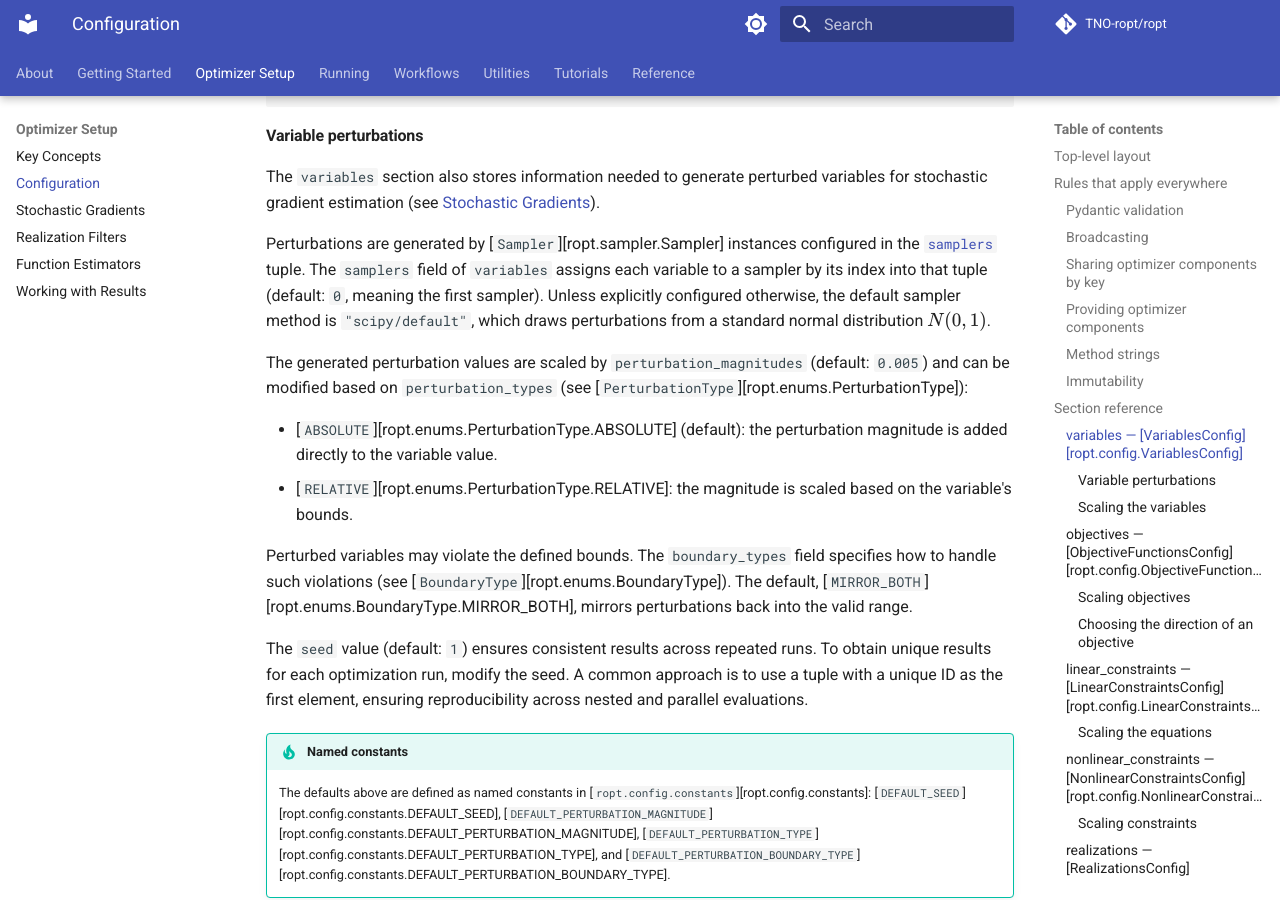
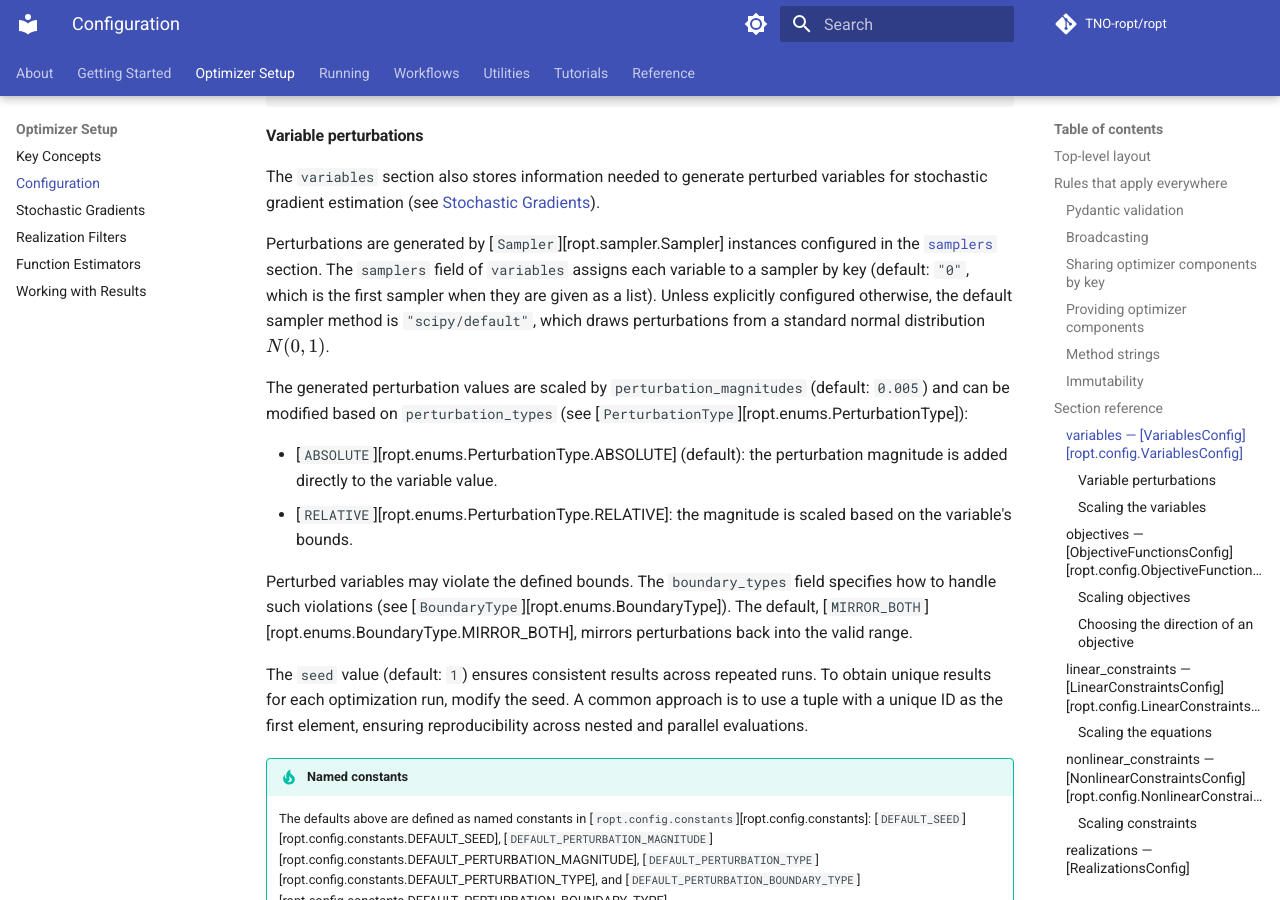
Before and after one commit to TNO-ropt/ropt, an MkDocs documentation site: the page built from docs/optimizer_setup/configuration.md, in a window 1280 px wide and 900 px high, scrolled down 4756 px. Built offline with MkDocs 1.6.1 and Material for MkDocs 9.7.7, drawn with Linux system fonts in a browser that asks for light colours; comment, search, counter and statistics services are not loaded; the version menu is left out; some of the changed text lies outside the part shown.

Commit message:
Small doc fix

```diff
--- a/docs/optimizer_setup/configuration.md
+++ b/docs/optimizer_setup/configuration.md
@@ -248,9 +248,9 @@
 Perturbations are generated by [`Sampler`][ropt.sampler.Sampler] instances
 configured in the
 [`samplers`](#function_estimators-realization_filters-samplers)
-tuple. The `samplers` field of `variables` assigns each variable to a sampler by
-its index into that tuple (default: `0`, meaning the first sampler). Unless
-explicitly configured otherwise, the default sampler method is
+section. The `samplers` field of `variables` assigns each variable to a sampler
+by key (default: `"0"`, which is the first sampler when they are given as a
+list). Unless explicitly configured otherwise, the default sampler method is
 `"scipy/default"`, which draws perturbations from a standard normal distribution
 $N(0, 1)$.
 
@@ -367,9 +367,9 @@
   `"default/default"`, which computes a weighted average of the per-realization
   values.
 
-An out-of-range `realization_filters` index means no filter is applied to that
-objective. An out-of-range `function_estimators` index leaves that objective
-unestimated, and its value is reported as `NaN`.
+Setting `function_estimators` to `None` leaves that objective unestimated, and
+its value is reported as `NaN`. Any other key must exist; see [Sharing optimizer
+components by key](#sharing-optimizer-components-by-key).
 
 #### Scaling objectives { #objective-scales }
 
```
